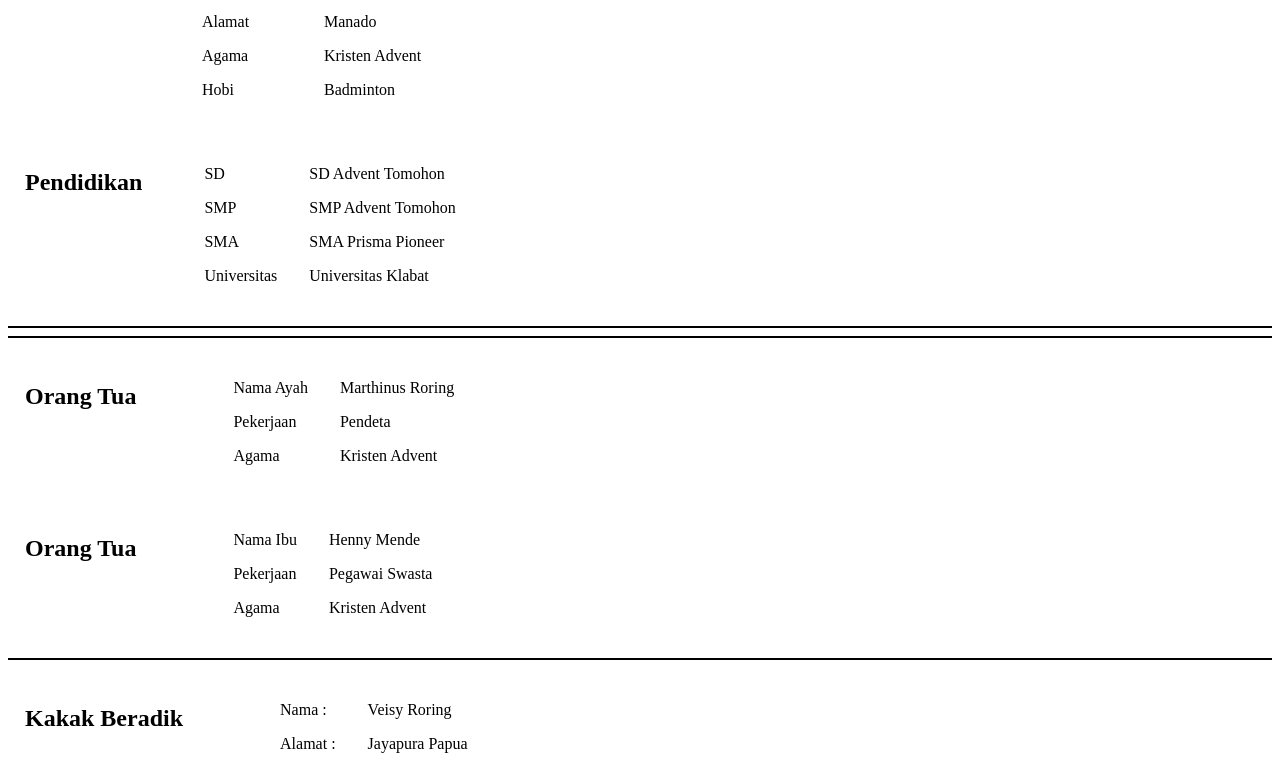
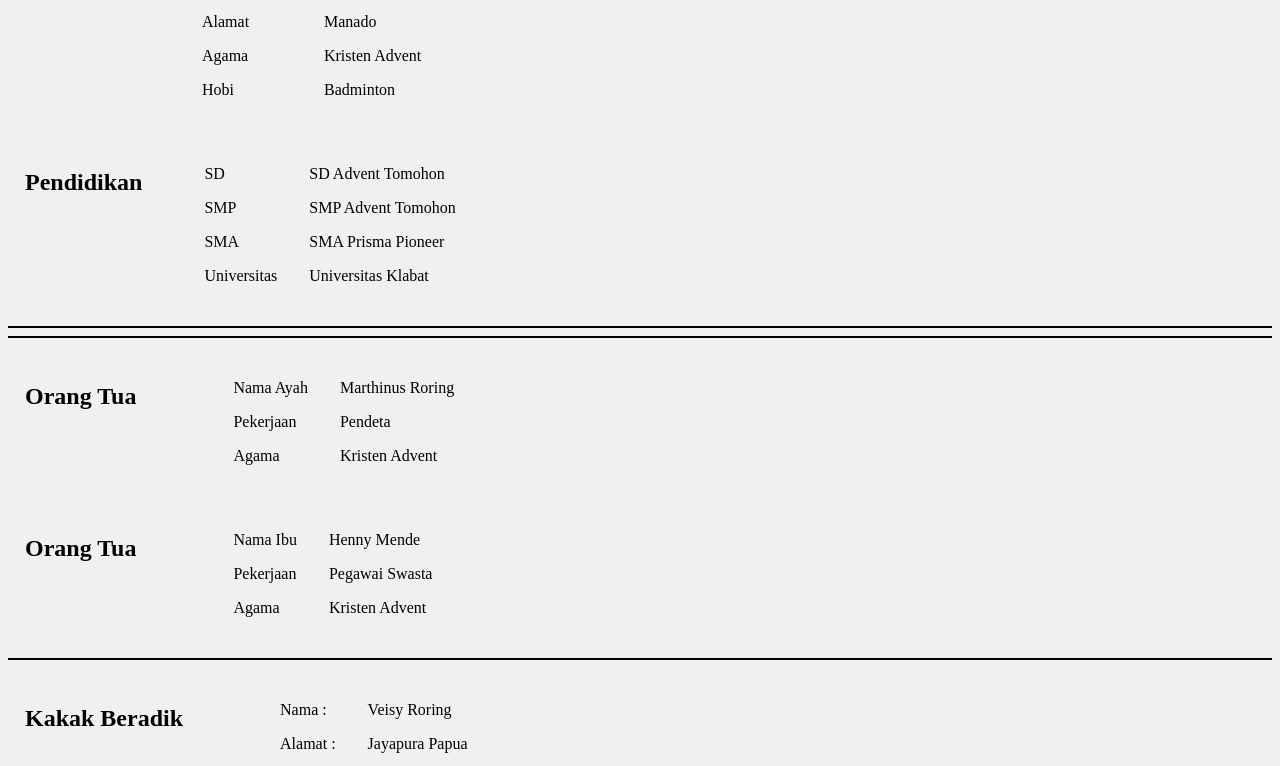
Before and after one commit to RoringVictor/biodataMyself, a plain HTML site: page index.html in a window 1280 px wide. Shown: the part 903-1669 px from the top of the page. Drawn offline with Linux system fonts and the light colour scheme.

Commit message:
Update index.html

```diff
--- a/index.html
+++ b/index.html
@@ -6,7 +6,7 @@
     <meta name="viewport" content="width=device-width, initial-scale=1.0">
     <title>Biodata</title>
 </head>
-<body>
+<body bgcolor=#F0F0F0>
     <table cellpadding="10">
         <tr>
 
```
